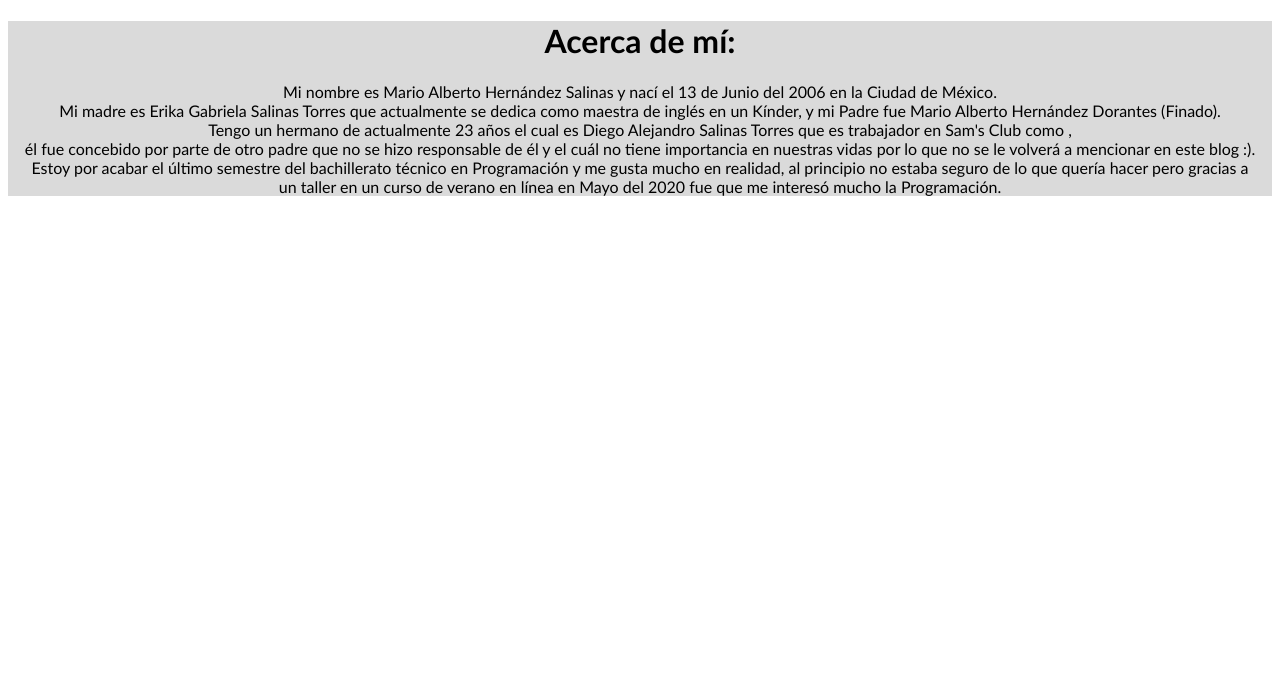
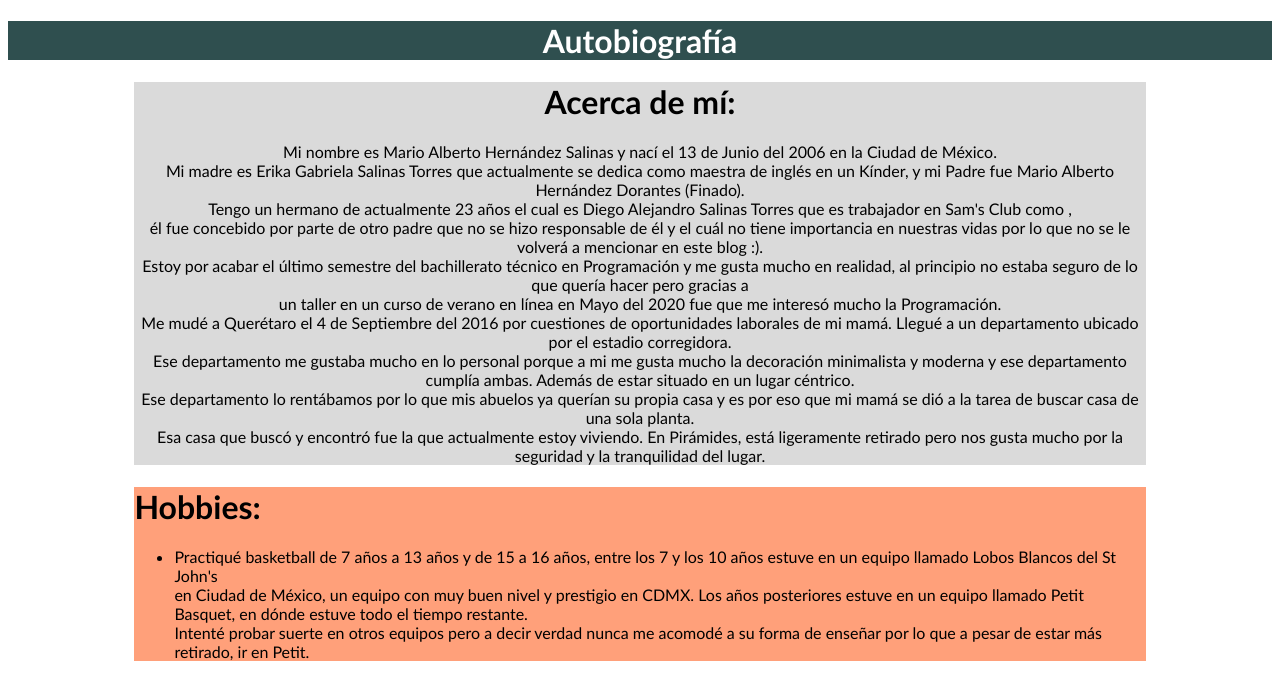
Before and after one commit to Starkiller86/Proyecto-Primer-Parcial, a plain HTML site: page index.html in a window 1280 px wide. Drawn offline with Linux system fonts and the light colour scheme.

Commit message:
Update index.html
Agregué lista de Hobbies y un poco mas de texto en Acerca de mi

```diff
--- a/index.html
+++ b/index.html
@@ -6,14 +6,31 @@
     <title>Mi autobiografía</title>
 </head>
 <body style="font-family: 'Trebuchet MS', 'Lucida Sans Unicode', 'Lucida Grande', 'Lucida Sans', Arial, sans-serif;">
-    <div  style="text-align: center; background-color: rgb(218, 218, 218);">
+    <div style="background-color: darkslategrey; color: white; text-align: center;">
+        <h1>Autobiografía</h1>
+    </div>
+    <div  style="text-align: center; background-color: rgb(218, 218, 218); width: 80%; margin-left: 10%;">
         <h1>Acerca de mí:</h1>
         <p>Mi nombre es Mario Alberto Hernández Salinas y nací el 13 de Junio del 2006 en la Ciudad de México. <br>
             Mi madre es Erika Gabriela Salinas Torres que actualmente se dedica como maestra de inglés en un Kínder, y mi Padre fue Mario Alberto Hernández Dorantes (Finado). <br>
             Tengo un hermano de actualmente 23 años el cual es Diego Alejandro Salinas Torres que es trabajador en Sam's Club como , <br>
             él fue concebido por parte de otro padre que no se hizo responsable de él y el cuál no tiene importancia en nuestras vidas por lo que no se le volverá a mencionar en este blog :).<br>
             Estoy por acabar el último semestre del bachillerato técnico en Programación y me gusta mucho en realidad, al principio no estaba seguro de lo que quería hacer pero gracias a <br>
-            un taller en un curso de verano en línea en Mayo del 2020 fue que me interesó mucho la Programación.
+            un taller en un curso de verano en línea en Mayo del 2020 fue que me interesó mucho la Programación. <br>
+            Me mudé a Querétaro el 4 de Septiembre del 2016 por cuestiones de oportunidades laborales de mi mamá. Llegué a un departamento ubicado por el estadio corregidora. <br>
+            Ese departamento me gustaba mucho en lo personal porque a mi me gusta mucho la decoración minimalista y moderna y ese departamento cumplía ambas. Además de estar situado en un lugar céntrico. <br>
+            Ese departamento lo rentábamos por lo que mis abuelos ya querían su propia casa y es por eso que mi mamá se dió a la tarea de buscar casa de una sola planta.<br>
+            Esa casa que buscó y encontró fue la que actualmente estoy viviendo. En Pirámides, está ligeramente retirado pero nos gusta mucho por la seguridad y la tranquilidad del lugar.
+        </p>
+    </div>
+    <div style="background-color: lightsalmon; width: 80%; margin-left: 10%;">
+        <h1>Hobbies:</h1>
+        <p>
+            <ul>
+                <li>Practiqué basketball de 7 años a 13 años y de 15 a 16 años, entre los 7 y los 10 años estuve en un equipo llamado Lobos Blancos del St John's <br>
+                en Ciudad de México, un equipo con muy buen nivel y prestigio en CDMX. Los años posteriores estuve en un equipo llamado Petit Basquet, en dónde estuve todo el tiempo restante. <br>
+                Intenté probar suerte en otros equipos pero a decir verdad nunca me acomodé a su forma de enseñar por lo que a pesar de estar más retirado, ir en Petit.</li>
+            </ul>
         </p>
     </div>
 </body>
```
